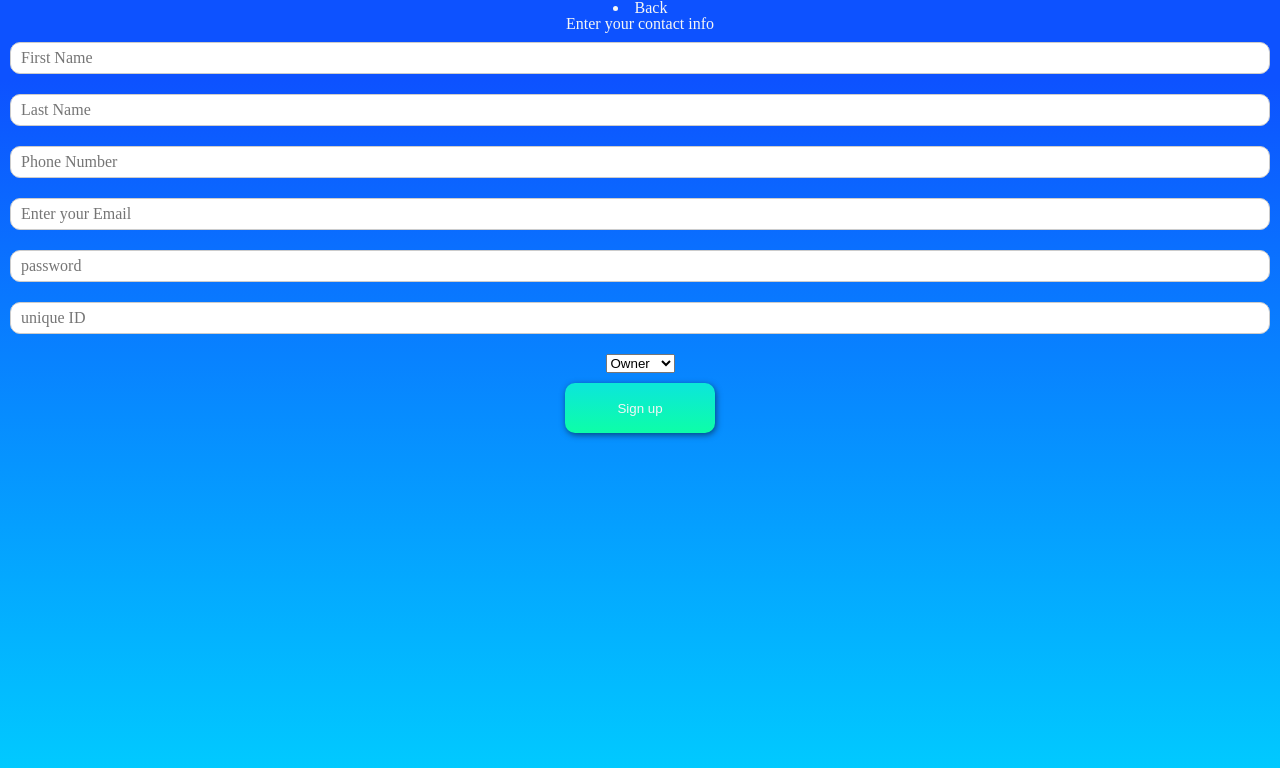
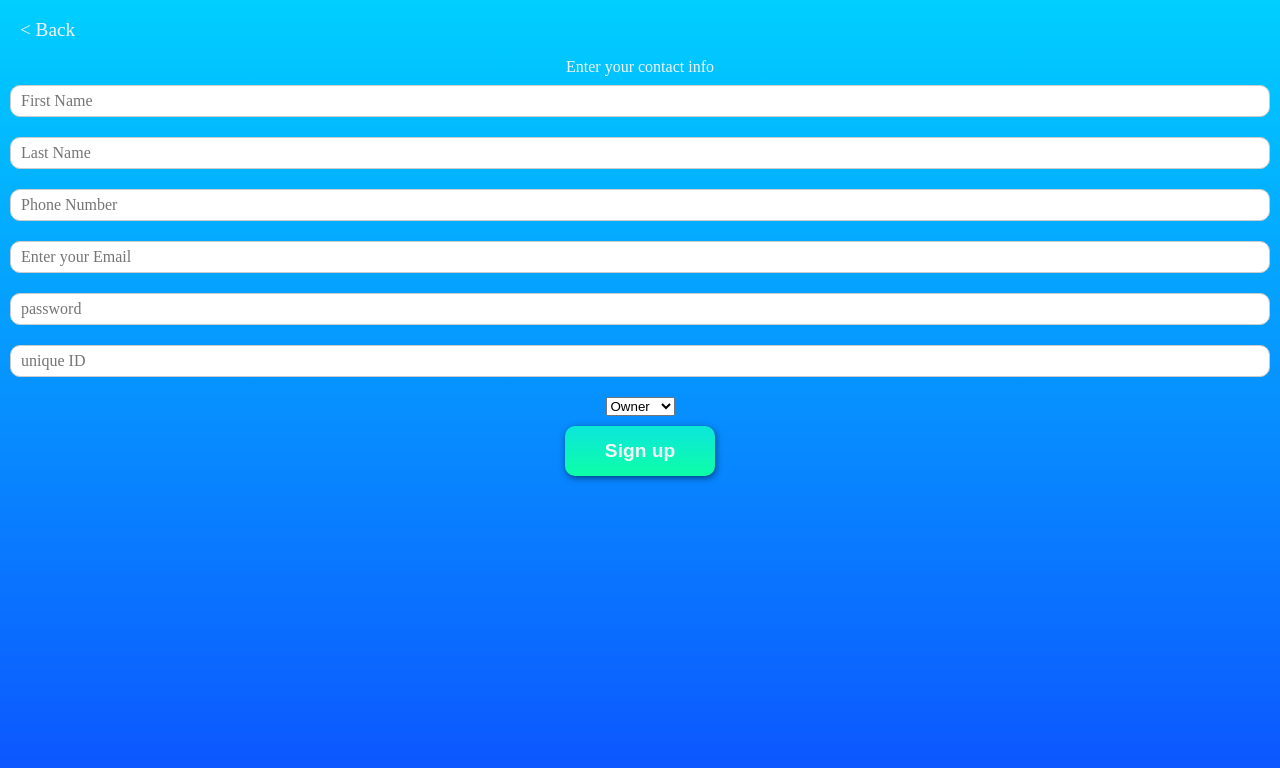
Before and after one commit to Gargar77/CleanTrac, a React (Create React App) app in the folder client/: page /auth in a window 1280 px wide. Both pictures are taken after a click on the button "Sign up". Shown: the top 768 px of the page. Built offline with nearby package versions, Linux system fonts and the light colour scheme.

Commit message:
fixed button style and back button

```diff
--- a/client/src/components/UI/Button/Button.css
+++ b/client/src/components/UI/Button/Button.css
@@ -6,4 +6,6 @@
     border-style: hidden;
     filter: drop-shadow(1px 2px 3px rgba(0, 0, 0,0.5));
     color: whitesmoke;
+    font-size: 1.2rem;
+    font-weight: 700;
 }
--- a/client/src/containers/Auth/Auth.css
+++ b/client/src/containers/Auth/Auth.css
@@ -1,23 +1,36 @@
 .auth {
     height: 100%;
     background-color: var(--pure-blue);
-    background: linear-gradient(var(--pure-blue) 10%,var(--light-blue));
+    background: linear-gradient(var(--light-blue),var(--pure-blue));
     color:whitesmoke;
 }
+
+
+.auth__nav:before {
+    content: "< Back";
+    font-weight: 500;
+    font-size: 1.2rem;
+}
+.auth__nav {
+    text-align: left;
+    list-style: none;
+    padding: 20px;
+}
+
 
 .landing {
     height: 100%;
 }
 
 .landing h1 {
-    padding-top: 20%;
+    padding: 24% 0;
     font-size: 2.5rem;
     font-family: 'Roboto', sans-serif;
     font-weight: 500;
 }
 
 .landing button {
-    margin:40px
+    margin:45px;
 }
 
 .landing p {
--- a/client/src/containers/Auth/Auth.js
+++ b/client/src/containers/Auth/Auth.js
@@ -9,7 +9,6 @@ import SignUpForm from '../../components/Forms/SignUp';
 import * as actions from '../../store/actions'
 import Spinner from '../../components/UI/Spinner/Spinner';
 import Button from '../../components/UI/Button/Button';
-import {ReactComponent as CleaningSVG} from '../../assets/cleaning.svg';
 import {ReactComponent as SpongeSVG} from '../../assets/sponge.svg';
 
 class Auth extends Component {
@@ -106,7 +105,7 @@ class Auth extends Component {
 
         let nav = null;
         if (!this.state.isLanding)
-           nav = <li onClick={this.goBackHandler}>Back</li>
+           nav = <li className="auth__nav" onClick={this.goBackHandler}></li>
 
         return (
             <div className="auth">
```
Also changed, not shown: client/src/assets/cleaning.svg (deleted).
